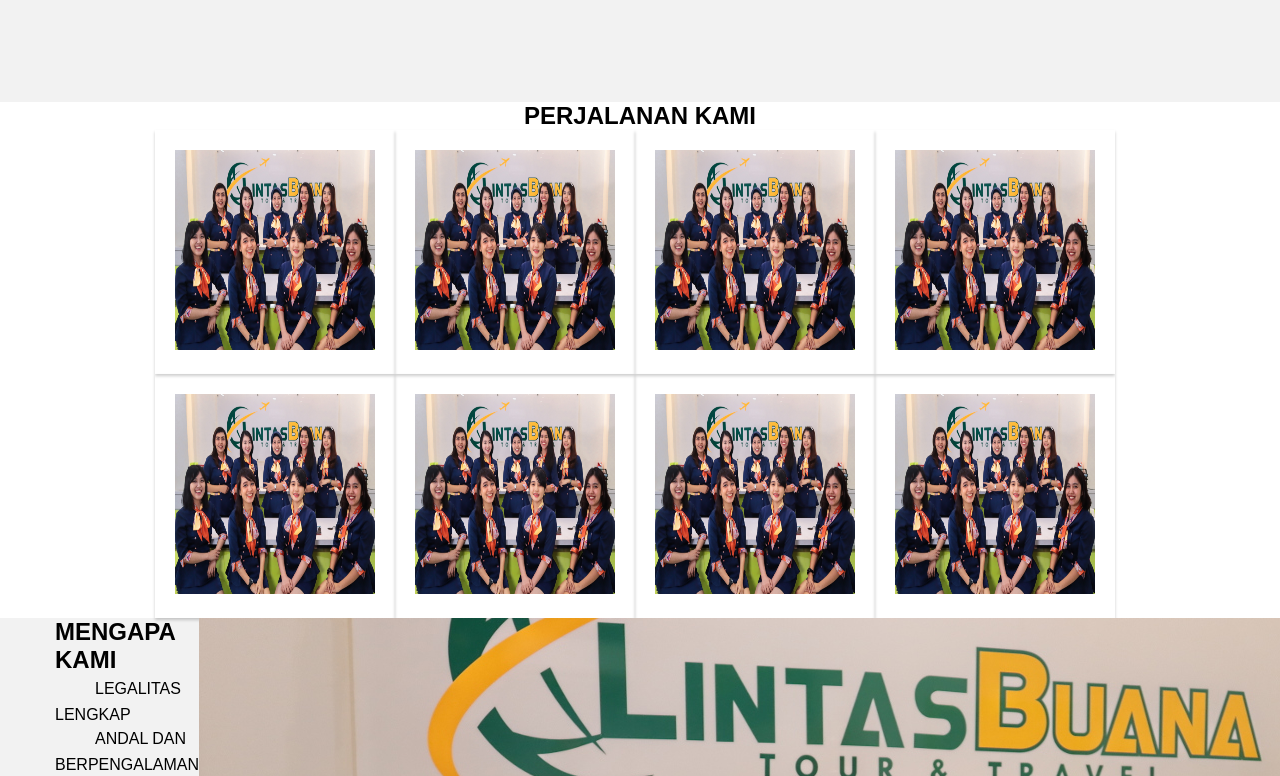
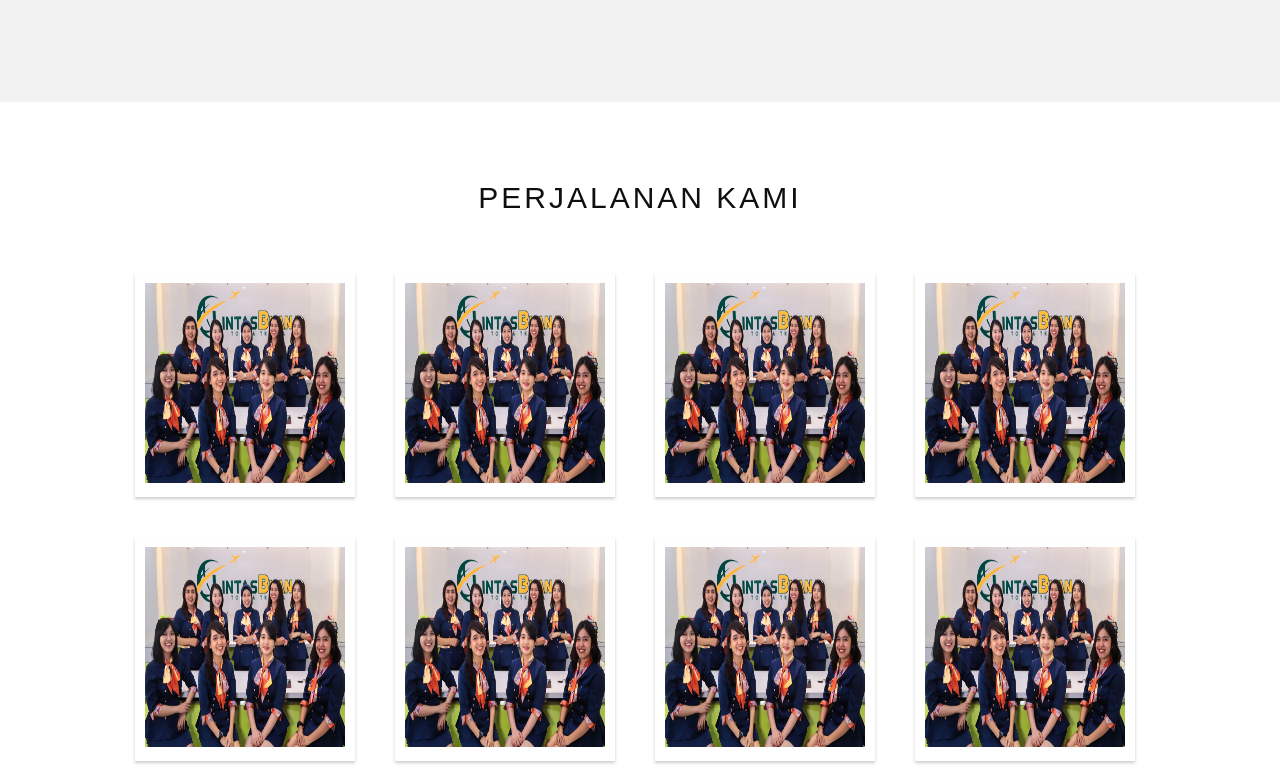
Before and after one commit to eloonadev/pundi-tours, a React (Create React App) app: page / in a window 1280 px wide. Shown: the part 984-1760 px from the top of the page. Built offline with nearby package versions, Linux system fonts and the light colour scheme; some icons are missing.

Commit message:
add new section

```diff
--- a/package.json
+++ b/package.json
@@ -9,6 +9,7 @@
     "node-sass": "^4.14.1",
     "react": "^16.13.1",
     "react-dom": "^16.13.1",
+    "react-responsive-carousel": "^3.2.7",
     "react-router-dom": "^5.2.0",
     "react-scripts": "3.4.1"
   },
--- a/src/pages/Home.jsx
+++ b/src/pages/Home.jsx
@@ -1,4 +1,5 @@
 import React from 'react';
+// import { Carousel } from 'react-responsive-carousel';
 import './Home.scss';
 
 class Home extends React.Component {
@@ -7,6 +8,23 @@ class Home extends React.Component {
     return (
       <div>
         {/* <section className="image-landing"></section> */}
+        {/* <section className="section-carousell">
+          <Carousel>
+            <div>
+              <img src={require("../assets/kapal-pesiar-royal-caribbean.jpg")} />
+              <p className="legend">Legend 1</p>
+            </div>
+            <div>
+              <img src={require("../assets/kapal-pesiar-royal-caribbean.jpg")} />
+              <p className="legend">Legend 2</p>
+            </div>
+            <div>
+              <img src={require("../assets/kapal-pesiar-royal-caribbean.jpg")} />
+              <p className="legend">Legend 3</p>
+            </div>
+          </Carousel>
+        </section> */}
+
         <section className="tour-kind">
           <div className="tour-kind--iner">
             <div className="card-wrapper">
@@ -16,7 +34,7 @@ class Home extends React.Component {
                   <i className="fa fa-ship fa-2x"></i>
                 </div>
                 <div className="copy--content">
-                  <h3>Tour Kapan Pesiar</h3>
+                  <h3>Special Interest Tour</h3>
                   <p>Rasakan pengalaman baru mengunjungi destinasi populer di Asia Tenggara menggunakan kapal pesiar.</p>
                 </div>
               </div>
--- a/src/pages/Home.scss
+++ b/src/pages/Home.scss
@@ -117,7 +117,21 @@
 
   &--inner {
     margin: 0 auto;
+    padding: 80px 0;
     width: 1170px;
+
+    h2 {
+      font-size: 30px;
+      font-weight: 300;
+      line-height: 31px;
+      letter-spacing: 3px;
+      text-transform: uppercase;
+      -webkit-font-smoothing: antialiased;
+      padding: 0;
+      margin: 0;
+      padding-bottom: 40px;
+      color: #0f0f0f;
+    }
 
     .pundi-tour-porto {
       margin: 0 auto;
@@ -126,17 +140,17 @@
         display: flex;
         flex-wrap: wrap;
         list-style-type: none;
-        margin-left: 100px;
+        margin-left: 60px;
         min-width: 270px;
         text-align: center;
 
         li {
-          padding: 10px;
-          box-shadow: 0 2px 3px rgba(0,0,0,0.2);
+          padding: 20px;
         }
 
         .image-wrapper {
           border: 10px solid #fff;
+          box-shadow: 0 2px 3px rgba(0,0,0,0.2);
         }
       }
     }
```
Also changed, not shown: 1 other file (tests, documents, lock files or other folders).
